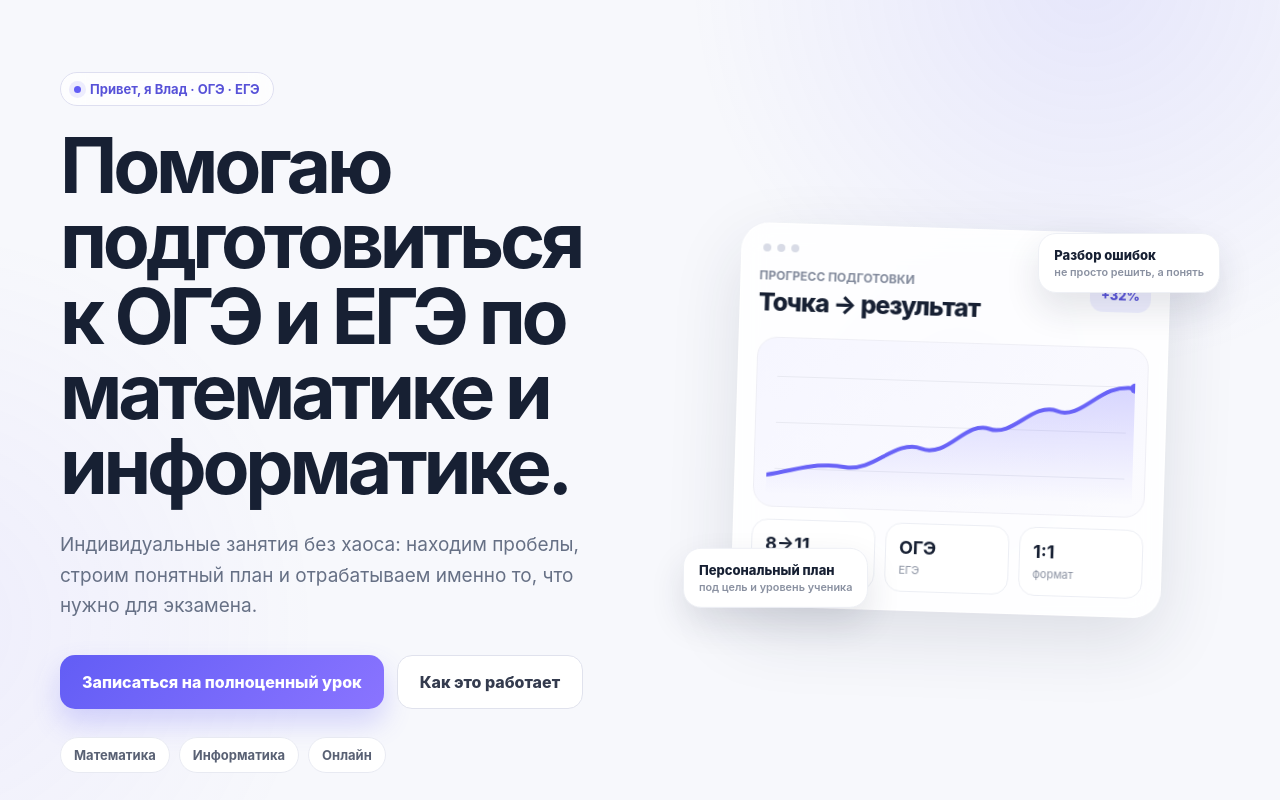
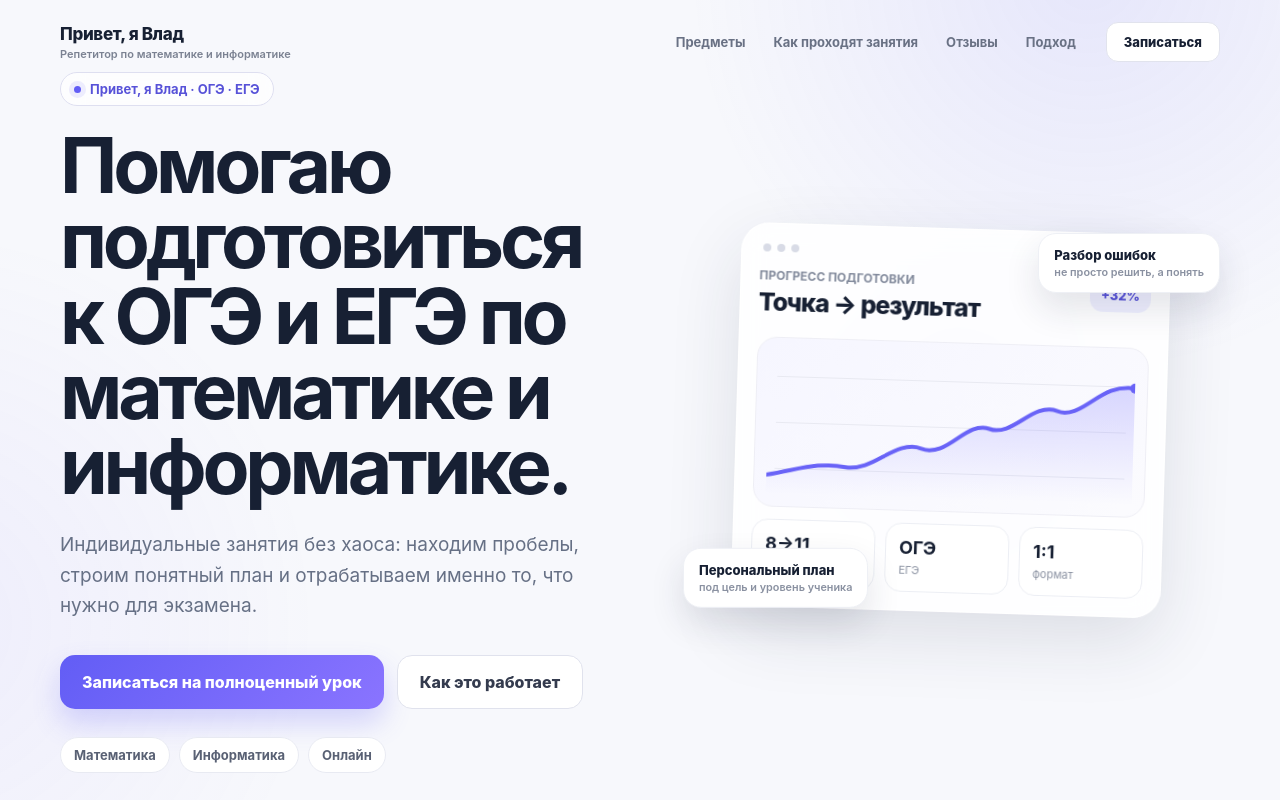
Before and after one commit to HackerCSstrike/hackerCSstrike.github.io, a website: page index.html in a window 1280 px wide. Shown: the top 800 px of the page. Drawn offline with Linux system fonts and the light colour scheme.

Commit message:
json lead_sumbit

```diff
--- a/index.html
+++ b/index.html
@@ -218,7 +218,21 @@
 </head>
 <body>
 
-
+<header class="header">
+  <div class="container header__inner">
+    <a href="#" class="brand">
+      <span class="brand__title">Привет, я Влад</span>
+      <span class="brand__subtitle">Репетитор по математике и информатике</span>
+    </a>
+    <nav class="nav">
+      <a href="#subjects">Предметы</a>
+      <a href="#process">Как проходят занятия</a>
+      <a href="#reviews">Отзывы</a>
+      <a href="#advantages">Подход</a>
+    </nav>
+    <a href="#consultation" class="header__cta">Записаться</a>
+  </div>
+</header>
 
 <section class="hero">
   <div class="container">
@@ -433,6 +447,10 @@
       if (ok) {
         if (success) success.style.display = 'block';
         spawnConfetti();
+        // Цель VK Рекламы: "Оформление заявки (лид)" — JS-событие lead_submit
+        if (window._tmr) {
+          window._tmr.push({ type: 'reachGoal', id: 3786443, goal: 'lead_submit' });
+        }
         form.reset();
       } else {
         if (errorBox) errorBox.style.display = 'block';
@@ -497,6 +515,7 @@
 <script type="text/javascript">
 var _tmr = window._tmr || (window._tmr = []);
 _tmr.push({id: "3695212", type: "pageView", start: (new Date()).getTime()});
+_tmr.push({id: "3786443", type: "pageView", start: (new Date()).getTime()});
 (function (d, w, id) {
   if (d.getElementById(id)) return;
   var ts = d.createElement("script"); ts.type = "text/javascript"; ts.async = true; ts.id = id;
```
